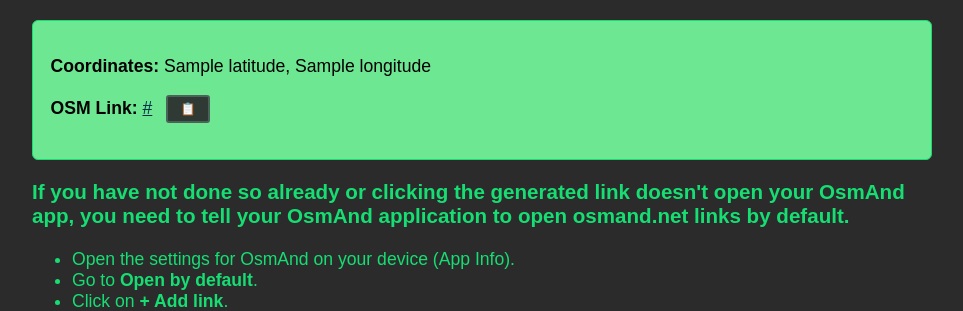
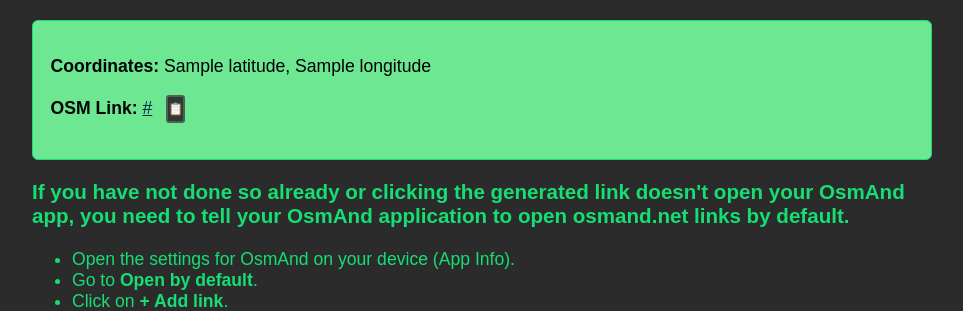
Before and after one commit to promitheas17j/gmaps2osm, a Flask app: template templates/index.html in a window 1280 px wide. Shown: the part 279-590 px from the top of the page, without its empty margins (158-1121 px from the left). Run offline with Flask 3, Linux system fonts and the light colour scheme; the template is opened without the code that fills it: most values are stand-ins (such as "Sample title", 1, 10 or a date in 2020).

Commit message:
Attempt to fix copy button width

```diff
--- a/static/styles.css
+++ b/static/styles.css
@@ -64,7 +64,8 @@ button:hover {
 }
 
 #copy-button {
-	padding: 0.3rem 0.7rem;
+	max-width: 40px;
+	padding: 0.3rem 0;
 	font-size: 0.7rem;
 	border-radius: 3px;
 	margin-left: 0.5rem;
```
